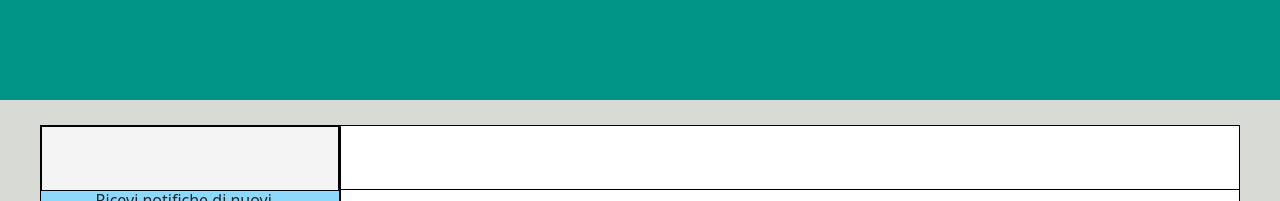
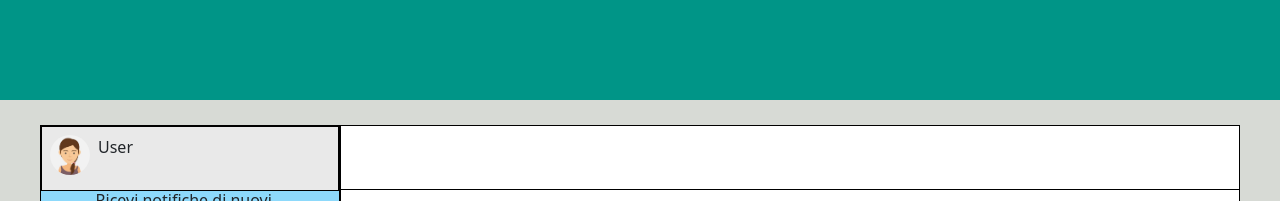
Before and after one commit to GalluFrancesco/vue-boolzapp, a plain HTML site: page index.html in a window 1280 px wide. Shown: the top 201 px of the page. Drawn offline with nearby package versions, Linux system fonts and the light colour scheme.

Commit message:
Add: user-container internal layout

```diff
--- a/css/style.css
+++ b/css/style.css
@@ -44,6 +44,11 @@ img{
 .user-container{
     height: 65px;
     border: black solid 1px;
+    background-color: #E9E9E9;
+}
+
+.user-text{
+    height: 40px;
 }
 
 .notifications-container{
--- a/index.html
+++ b/index.html
@@ -20,7 +20,12 @@
 
                 <div class="side-application h-100">
                     <div class="user-container">
-
+                        <div class="d-flex align-items-center">
+                            <div class="avatar-container m-2">
+                                <img class="img-fluid" src="./img/avatar_io.jpg" alt="">
+                            </div>
+                            <div class="user-text flex-grow-1 my-2">User</div>
+                        </div>
                     </div>
 
                     <div class="notifications-container d-flex align-items-center">
```
